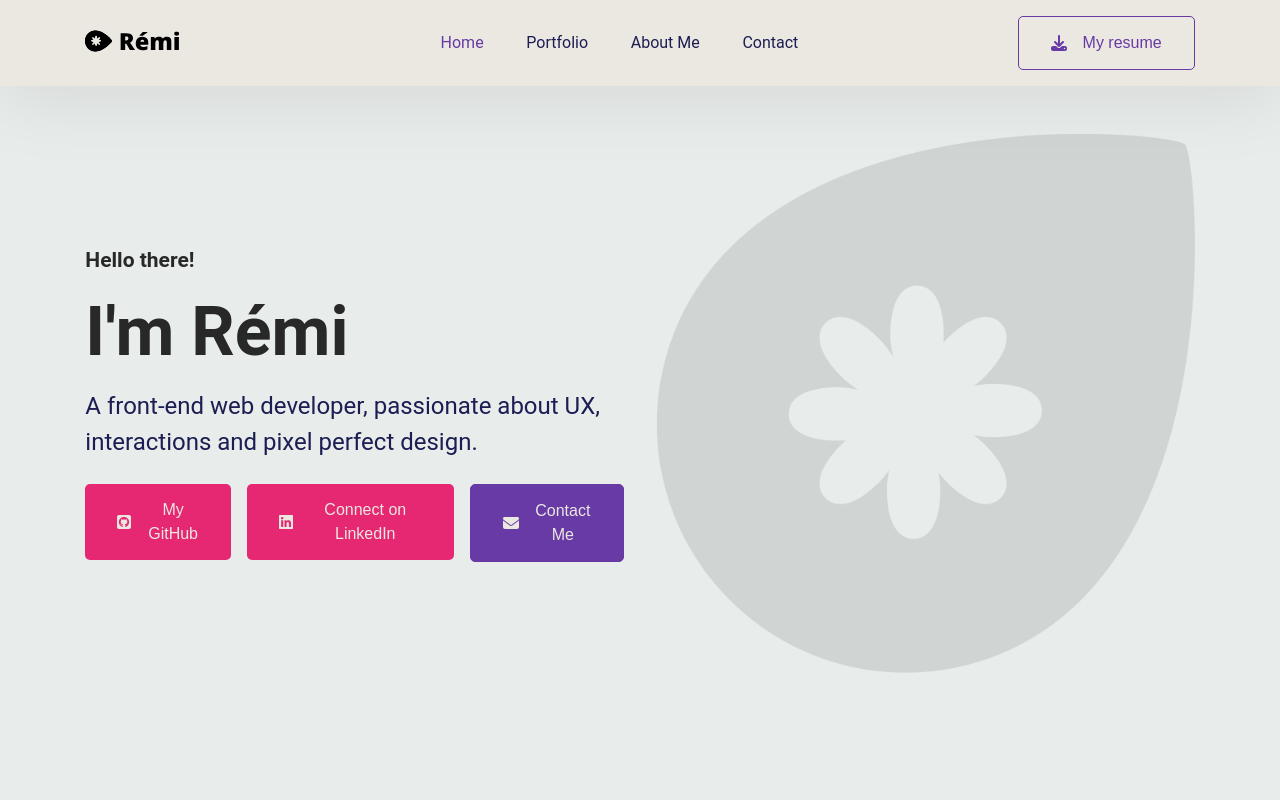
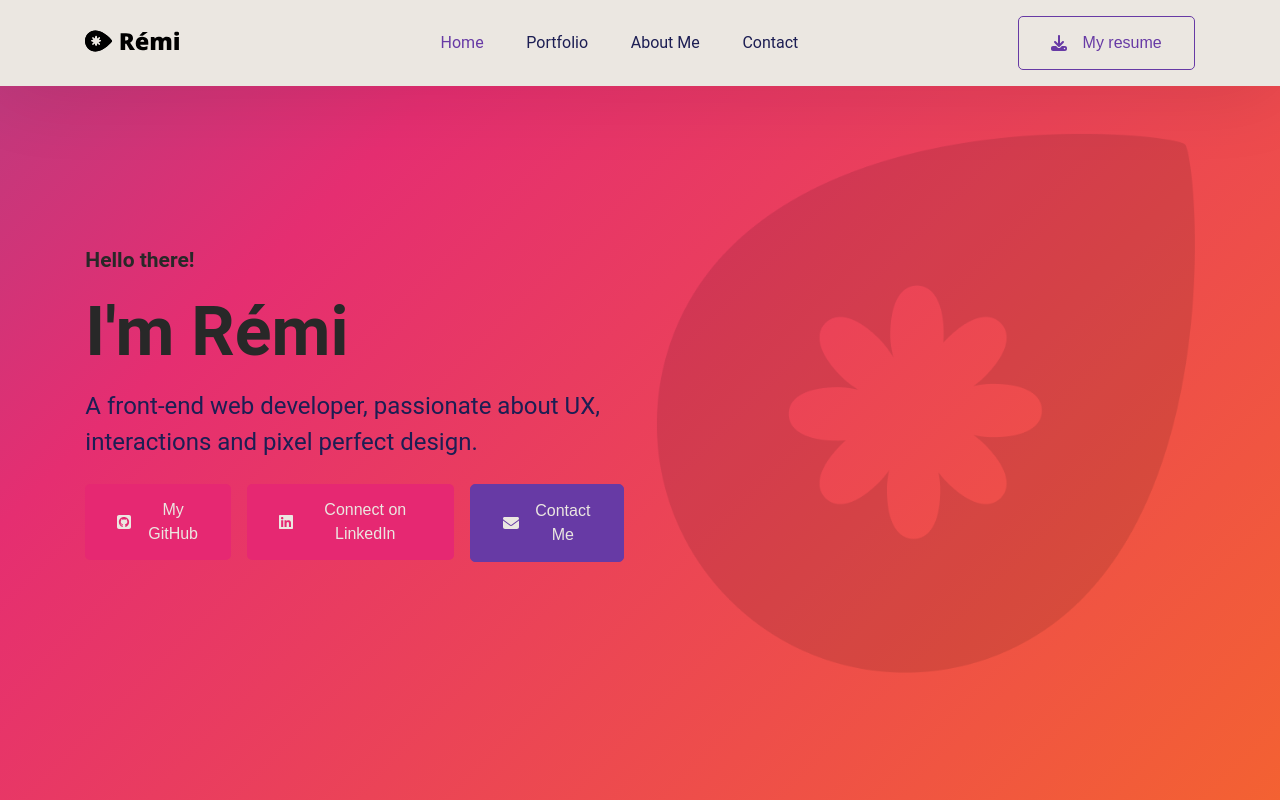
Before and after one commit to remilavigne/portfolio-2024, a React (Create React App) app: page / in a window 1280 px wide. Shown: the top 800 px of the page. Built offline with nearby package versions, Linux system fonts and the light colour scheme.

Commit message:
animated gradient added to hero section

```diff
--- /dev/null
+++ b/src/AnimatedBackground.css
@@ -0,0 +1,17 @@
+.animated-background {
+  background: linear-gradient(-45deg, #ff8a00, #e52e71, #0071bc, #00bfff);
+  background-size: 400% 400%;
+  animation: gradientAnimation 15s infinite;
+}
+
+@keyframes gradientAnimation {
+  0% {
+    background-position: 0% 50%;
+  }
+  50% {
+    background-position: 100% 50%;
+  }
+  100% {
+    background-position: 0% 50%;
+  }
+}
--- a/src/Pages/Home/HeroSection.jsx
+++ b/src/Pages/Home/HeroSection.jsx
@@ -1,12 +1,12 @@
 import { Link } from "react-scroll";
-
 import { FontAwesomeIcon } from '@fortawesome/react-fontawesome'
 import { faEnvelope } from '@fortawesome/free-solid-svg-icons'
 import { faLinkedin, faSquareGithub } from '@fortawesome/free-brands-svg-icons'
+import '/home/remilavigne/code/remilavigne/portfolio-2024/src/AnimatedBackground.css';
 
 export default function HeroSection() {
   return (
-    <section id="heroSection" className="hero--section">
+    <section id="heroSection" className="hero--section animated-background">
       <div className="hero--section--content--box">
         <div className="hero--section--content">
           <p className="section--title">Hello there!</p>
```
